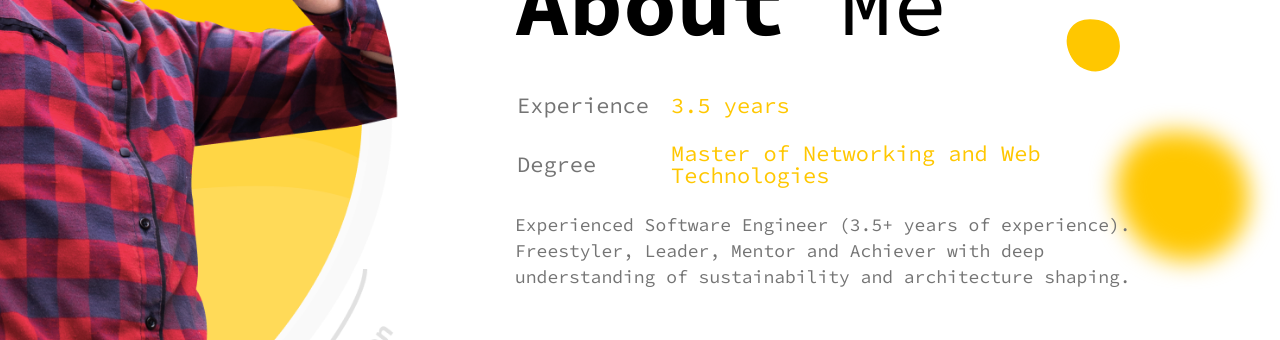
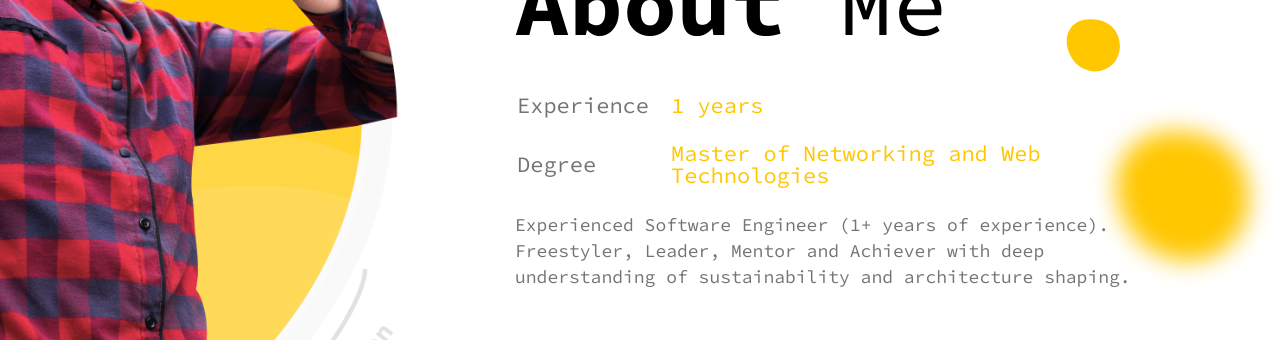
Before and after one commit to Miroslavetsh/mirosh-portfolio-website, a React (Create React App) app: page / in a window 1280 px wide. Shown: the part 1151-1491 px from the top of the page. Built offline with nearby package versions, Linux system fonts and the light colour scheme.

Commit message:
Better SEO, hardly set node version, improve years getting

```diff
--- a/public/index.html
+++ b/public/index.html
@@ -8,10 +8,10 @@
   <meta name="theme-color" content="#000000" />
 
   <!-- SEO -->
-  <meta name="title" content="Мой небольшой островок веб-разработки в океане веб-студий" />
+  <meta name="title" content="Myroslav Toloshnyi | Senior Next.js, ReactJS Software Engineer" />
   <meta name="description"
-    content="Добро пожаловать ко мне, дорогой друг. Как я понимаю, тебе нужен сайт и ты пришел по адресу. Тебе стоит только подать заявку и я перезвоню как только буду свободен" />
-  <meta property="og:title" content="Мой небольшой островок веб-разработки в океане веб-студий">
+    content="Welcome, as far as I understood, You need a website and you've come to the right place. You should only leave your contact and I'll back to you ASAP. My little island of web-dev in the ocean of IT" />
+  <meta property="og:title" content="Myroslav Toloshnyi | Senior Next.js, ReactJS Software Engineer">
   <meta property="og:type" content="portfolio" />
   <meta property="og:locale" content="uk_UA" />
   <!-- Canonical -->
@@ -21,13 +21,13 @@
   <meta property="og:image:width" content="1200" />
   <meta property="og:image:height" content="630" />
   <meta property="og:description"
-    content="Добро пожаловать ко мне, дорогой друг. Как я понимаю, тебе нужен сайт и ты пришел по адресу. Тебе стоит только подать заявку и я перезвоню как только буду свободен">
-  <meta property="og:site_name" content="Портфолио Mirosh, frontend веб-разработчика из небольшого города" />
+    content="Welcome, as far as I understood, You need a website and you've come to the right place. You should only leave your contact and I'll back to you ASAP. My little island of web-dev in the ocean of IT">
+  <meta property="og:site_name" content="Myroslav Toloshnyi | Senior Next.js, ReactJS Software Engineer" />
 
   <!-- Favicon -->
   <link rel="icon" href="%PUBLIC_URL%/favicon.ico" />
 
-  <title>Hello, My name is Myroslav!😜</title>
+  <title>Myroslav, Senior Engineer!😜</title>
 </head>
 
 <body>
--- a/src/components/AboutMe/AboutMe.module.scss
+++ b/src/components/AboutMe/AboutMe.module.scss
@@ -108,7 +108,7 @@
   overflow: hidden;
   display: flex;
   flex-direction: column;
-  align-items: end;
+  align-items: flex-end;
   padding-block-start: 200px;
 
   @media (max-width: 1560px) {
--- a/src/components/AboutMe/AboutMe.tsx
+++ b/src/components/AboutMe/AboutMe.tsx
@@ -11,6 +11,10 @@ import elips from '../../img/preview/elips.svg'
 
 import styles from './AboutMe.module.scss'
 import Heading from '../Heading/Heading'
+
+const startedProgramming = new Date('2020-01-27').getFullYear()
+const currentYear = new Date().getFullYear()
+const yearsOfDevelopment = currentYear - startedProgramming
 
 const AboutMe: React.FC = () => {
   return (
@@ -47,7 +51,7 @@ const AboutMe: React.FC = () => {
             <table className={styles.list}>
               <tr>
                 <td>Experience</td>
-                <td>3.5 years</td>
+                <td>{yearsOfDevelopment} years</td>
               </tr>
               <tr>
                 <td>Degree</td>
@@ -55,9 +59,9 @@ const AboutMe: React.FC = () => {
               </tr>
             </table>
             <p>
-              Experienced Software Engineer (3.5+ years of experience).
-              Freestyler, Leader, Mentor and Achiever with deep understanding of
-              sustainability and architecture shaping.
+              Experienced Software Engineer ({yearsOfDevelopment}+ years of
+              experience). Freestyler, Leader, Mentor and Achiever with deep
+              understanding of sustainability and architecture shaping.
             </p>
           </div>
         </div>
```
Also changed, not shown: src/scss/nullstyle.scss (line endings or trailing spaces), src/scss/roots.scss (line endings or trailing spaces), src/scss/style.scss (line endings or trailing spaces), 1 other file (tests, documents, lock files or other folders).
